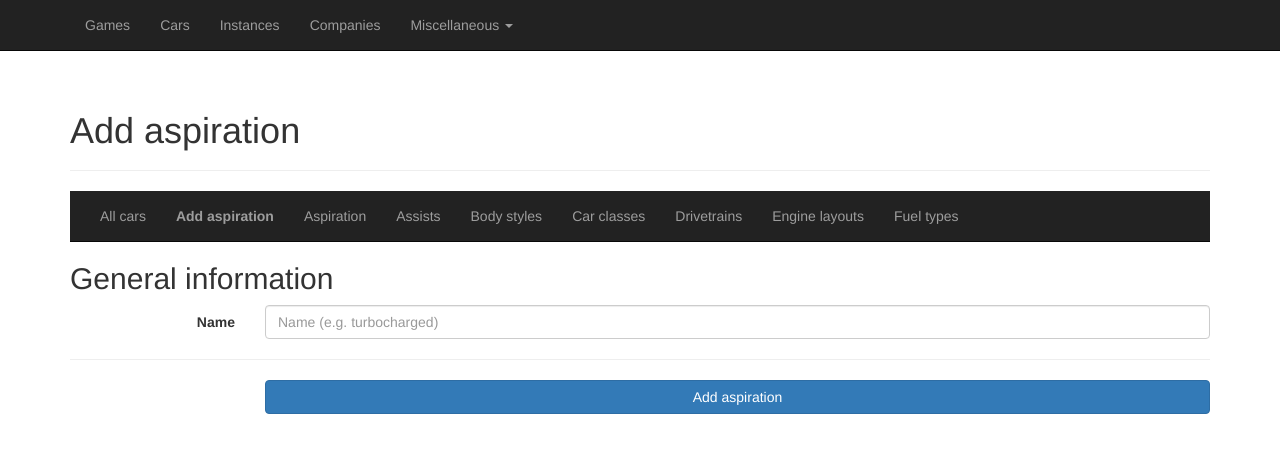
After one commit to PanVidla/car-database-v2, a Flask app: page /cars/aspiration/add-aspiration in a window 1280 px wide. The commit adds this page. Shown: the top 453 px of the page. Run offline with Flask 2, Linux system fonts and the light colour scheme; parts of the project's set-up code (start-up, migrations or seed data) failed here and were passed over; some libraries are stand-ins or nearby versions.

Commit message:
Added all functionality for Aspiration.

```diff
--- a/general/forms_cars.py
+++ b/general/forms_cars.py
@@ -1,6 +1,23 @@
 from flask_wtf import FlaskForm
 from wtforms import StringField, SubmitField, IntegerField
 from wtforms.validators import DataRequired, Optional
+
+
+# Aspiration
+class AspirationForm(FlaskForm):
+
+    # General
+    name = StringField("Name", validators=[DataRequired()])
+
+
+class AspirationAddForm(AspirationForm):
+
+    submit = SubmitField("Add aspiration")
+
+
+class AspirationEditForm(AspirationForm):
+
+    submit = SubmitField("Edit aspiration")
 
 
 # Assists
--- a/general/routes_cars.py
+++ b/general/routes_cars.py
@@ -3,9 +3,9 @@ from flask import render_template, flash, redirect, url_for
 from general import cardb, database
 from general.forms_cars import AssistAddForm, AssistEditForm, BodyStyleAddForm, BodyStyleEditForm, CarClassAddForm, \
     CarClassEditForm, DrivetrainAddForm, DrivetrainEditForm, EngineLayoutAddForm, EngineLayoutEditForm, FuelAddForm, \
-    FuelEditForm
+    FuelEditForm, AspirationEditForm, AspirationAddForm
 from general.models.car import Car, Assist, BodyStyle, CarClass, Drivetrain, EngineLayout
-from general.models.part import FuelType
+from general.models.part import FuelType, Aspiration
 
 
 # Cars overview
@@ -22,6 +22,20 @@ def overview_cars():
                            viewing="cars")
 
 
+# Aspiration overview
+@cardb.route("/cars/aspiration", methods=['GET'])
+@cardb.route("/cars/aspiration/all", methods=['GET'])
+def overview_aspiration():
+
+    aspiration = Aspiration.query.order_by(Aspiration.id.asc()).all()
+
+    return render_template("cars_overview_aspiration.html",
+                           title="Aspiration",
+                           heading="Aspiration",
+                           aspiration_types=aspiration,
+                           viewing="aspiration")
+
+
 # Assists overview
 @cardb.route("/cars/assists", methods=['GET'])
 @cardb.route("/cars/assists/all", methods=['GET'])
@@ -30,8 +44,8 @@ def overview_assists():
     assists = Assist.query.order_by(Assist.name_short.asc()).all()
 
     return render_template("cars_overview_assists.html",
-                           title="All assists",
-                           heading="All assists",
+                           title="Assists",
+                           heading="Assists",
                            assists=assists,
                            viewing="assists")
 
@@ -44,8 +58,8 @@ def overview_body_styles():
     body_styles = BodyStyle.query.order_by(BodyStyle.name.asc()).all()
 
     return render_template("cars_overview_body_styles.html",
-                           title="All body styles",
-                           heading="All body styles",
+                           title="Body styles",
+                           heading="Body styles",
                            body_styles=body_styles,
                            viewing="body_styles")
 
@@ -58,8 +72,8 @@ def overview_car_classes():
     car_classes = CarClass.query.order_by(CarClass.name_custom.asc()).all()
 
     return render_template("cars_overview_car_classes.html",
-                           title="All car classes",
-                           heading="All car classes",
+                           title="Car classes",
+                           heading="Car classes",
                            car_classes=car_classes,
                            viewing="car_classes")
 
@@ -104,6 +118,34 @@ def overview_fuels():
                            heading="Fuel types",
                            fuels=fuels,
                            viewing="fuels")
+
+
+# Add aspiration
+@cardb.route("/cars/aspiration/add-aspiration", methods=['GET', 'POST'])
+def add_aspiration():
+
+    form = AspirationAddForm()
+
+    if form.validate_on_submit():
+
+        new_aspiration = Aspiration()
+        form.populate_obj(new_aspiration)
+
+        try:
+            database.session.add(new_aspiration)
+            database.session.commit()
+        except RuntimeError:
+            flash("There was a problem adding new aspiration to the database.", "danger")
+            return redirect(url_for("add_aspiration"))
+
+        flash("Aspiration \"{}\" has been successfully added to the database.".format(new_aspiration.name), "success")
+        return redirect(url_for("overview_aspiration"))
+
+    return render_template("cars_form_aspiration.html",
+                           title="Add aspiration",
+                           heading="Add aspiration",
+                           form=form,
+                           viewing="aspiration")
 
 
 # Add assist
@@ -275,6 +317,33 @@ def add_fuel():
                            viewing="fuels")
 
 
+# Edit aspiration
+@cardb.route("/cars/aspiration/edit-aspiration/<id>", methods=['GET', 'POST'])
+def edit_aspiration(id):
+
+    aspiration = Aspiration.query.get(id)
+    form = AspirationEditForm(obj=aspiration)
+
+    if form.validate_on_submit():
+
+        form.populate_obj(aspiration)
+
+        try:
+            database.session.commit()
+        except RuntimeError:
+            flash("There was a problem editing aspiration \"{}\".".format(aspiration.name), "danger")
+            return redirect(url_for("edit_aspiration", id=aspiration.id))
+
+        flash("Aspiration \"{}\" has been successfully edited.".format(aspiration.name), "success")
+        return redirect(url_for("detail_aspiration", id=aspiration.id))
+
+    return render_template("cars_form_aspiration.html",
+                           title="Edit aspiration",
+                           heading="Edit aspiration",
+                           form=form,
+                           viewing="aspiration")
+
+
 # Edit assist
 @cardb.route("/cars/assists/edit-assist/<id>", methods=['GET', 'POST'])
 def edit_assist(id):
@@ -439,6 +508,24 @@ def edit_fuel(id):
                            viewing="fuels")
 
 
+# Delete aspiration
+@cardb.route("/cars/aspiration/delete-aspiration/<id>", methods=['GET', 'POST'])
+def delete_aspiration(id):
+
+    aspiration = Aspiration.query.get(id)
+
+    try:
+        database.session.delete(aspiration)
+        database.session.commit()
+
+    except RuntimeError:
+        flash("There was a problem with deleting aspiration \"{}\".".format(aspiration.name), "danger")
+        return redirect(url_for("detail_aspiration", id=aspiration.id))
+
+    flash("Aspiration \"{}\" has been successfully deleted.".format(aspiration.name), "success")
+    return redirect(url_for("overview_aspiration"))
+
+
 # Delete assist
 @cardb.route("/cars/assists/delete-assist/<id>", methods=['GET', 'POST'])
 def delete_assist(id):
@@ -549,6 +636,19 @@ def delete_fuel(id):
     return redirect(url_for("overview_fuels"))
 
 
+# Aspiration detail
+@cardb.route("/cars/aspiration/detail/<id>", methods=['GET', 'POST'])
+def detail_aspiration(id):
+
+    aspiration = Aspiration.query.get(id)
+
+    return render_template("cars_detail_aspiration.html",
+                           title="{}".format(aspiration.name),
+                           heading="{}".format(aspiration.name),
+                           aspiration=aspiration,
+                           viewing="aspiration")
+
+
 # Assist detail
 @cardb.route("/cars/assists/detail/<id>", methods=['GET', 'POST'])
 def detail_assist(id):
--- a/general/templates/cars_base.html
+++ b/general/templates/cars_base.html
@@ -14,6 +14,9 @@
                 <div class="collapse navbar-collapse">
                     <ul class="nav navbar-nav">
                         <li><a class="hover-underline-animation" href="{{ url_for('overview_cars') }}">All cars</a></li>
+                        {% if viewing == "aspiration" %}
+                        <li><a class="hover-underline-animation" href="{{ url_for('add_aspiration') }}"><strong>Add aspiration</strong></a></li>
+                        {% endif %}
                         {% if viewing == "assists" %}
                         <li><a class="hover-underline-animation" href="{{ url_for('add_assist') }}"><strong>Add assist</strong></a></li>
                         {% endif %}
@@ -35,12 +38,17 @@
                         {% if viewing == "fuels" %}
                         <li><a class="hover-underline-animation" href="{{ url_for('add_fuel') }}"><strong>Add fuel type</strong></a></li>
                         {% endif %}
+
+                        <li><a class="hover-underline-animation" href="{{ url_for('overview_aspiration') }}">Aspiration</a></li>
                         <li><a class="hover-underline-animation" href="{{ url_for('overview_assists') }}">Assists</a></li>
                         <li><a class="hover-underline-animation" href="{{ url_for('overview_body_styles') }}">Body styles</a></li>
                         <li><a class="hover-underline-animation" href="{{ url_for('overview_car_classes') }}">Car classes</a></li>
                         <li><a class="hover-underline-animation" href="{{ url_for('overview_drivetrains') }}">Drivetrains</a></li>
                         <li><a class="hover-underline-animation" href="{{ url_for('overview_engine_layouts') }}">Engine layouts</a></li>
                         <li><a class="hover-underline-animation" href="{{ url_for('overview_fuels') }}">Fuel types</a></li>
+                        {% if aspiration %}
+                        <li class="active"><a href="#">{{ aspiration.name }}</a></li>
+                        {% endif %}
                         {% if assist %}
                         <li class="active"><a href="#">{{ assist.name_full }}</a></li>
                         {% endif %}
@@ -59,8 +67,8 @@
                         {% if engine_layout %}
                         <li class="active"><a href="#">{{ engine_layout.name }}</a></li>
                         {% endif %}
-                        {% if fuel_type %}
-                        <li class="active"><a href="#">{{ fuel_type.name }}</a></li>
+                        {% if fuel %}
+                        <li class="active"><a href="#">{{ fuel.name }}</a></li>
                         {% endif %}
                     </ul>
                 </div>
--- /dev/null
+++ b/general/templates/cars_form_aspiration.html
@@ -0,0 +1,30 @@
+{% extends "cars_base.html" %}
+
+{% block cars_content %}
+
+    <div>
+        <form role="form" class="form-horizontal" method="post">
+
+        {{ form.hidden_tag() }}
+
+        <h2>General information</h2>
+        <div class="form-group">
+            <div>
+                <label class="col-sm-2 control-label">{{ form.name.label }}</label>
+                <div class="col-sm-10">
+                    {{ form.name(class_="form-control", placeholder="Name (e.g. turbocharged)") }}
+                </div>
+            </div>
+        </div>
+
+        <hr>
+
+        <div class="form-group">
+            <div class="col-sm-offset-2 col-sm-10">
+              {{ form.submit(class_="btn btn-primary btn-block") }}
+            </div>
+        </div>
+    </form>
+    </div>
+
+{% endblock %}
```
Also changed, not shown: general/templates/cars_detail_aspiration.html (added, +56 -0 lines), general/templates/cars_overview_aspiration.html (added, +29 -0 lines).
